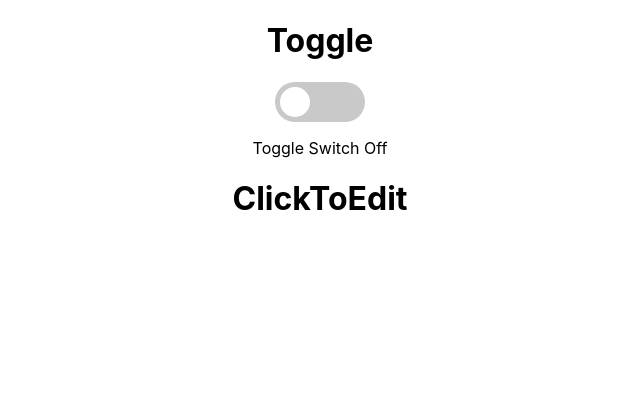
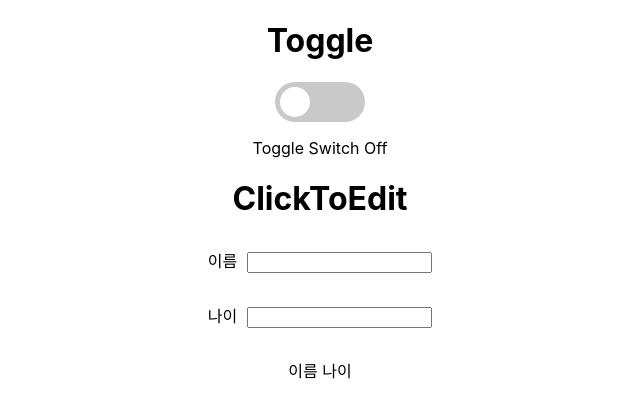
Before and after one commit to cubodado/Components, a React (Create React App) app in the folder custom-component/: page / in a window 1280 px wide. Shown: the top 418 px of the page, without its empty margins (320-960 px from the left). Built offline with nearby package versions, Linux system fonts and the light colour scheme.

Commit message:
feat: complete ClickToEdit feat

```diff
--- a/custom-component/src/component/ClickToEdit.css
+++ b/custom-component/src/component/ClickToEdit.css
@@ -0,0 +1,12 @@
+section {
+  margin-top: 30px;
+  margin-bottom: 30px;
+}
+
+#name-label {
+  margin-right: 10px;
+}
+
+#age-label {
+  margin-right: 10px;
+}
--- a/custom-component/src/component/ClickToEdit.js
+++ b/custom-component/src/component/ClickToEdit.js
@@ -1,7 +1,40 @@
+import React, { useState } from 'react';
+import "./ClickToEdit.css";
+
 function ClickToEdit() {
+  const body = document.querySelector("body");
+  const [inputName, setInputName] = useState();
+  const [inputAge, setInputAge] = useState();
+
+  const mousedownBodyEvent = (event) => {
+    const target = event.target;
+    const nameInput = document.querySelector("#name").value;
+    const ageInput = document.querySelector("#age").value;
+
+    if (target === event.currentTarget.querySelector("#name") ||
+        target === event.currentTarget.querySelector("#age")) {
+      return;
+    }
+    setInputName(nameInput);
+    setInputAge(ageInput);
+  };
+
+  body.addEventListener('mousedown', mousedownBodyEvent);
+
   return (
-    <div>
+    <div className="clickToEdit">
       <h1>ClickToEdit</h1>
+      <section>
+        <label htmlFor="name" id="name-label">이름</label>
+        <input type="text" id="name"></input>
+      </section>
+      <section>
+        <label htmlFor="age" id="age-label">나이</label>
+        <input type="text" id="age"></input>
+      </section>
+      <section>
+        <p>이름 { inputName } 나이 {inputAge}</p>
+      </section>
     </div>
   );
 }
```
